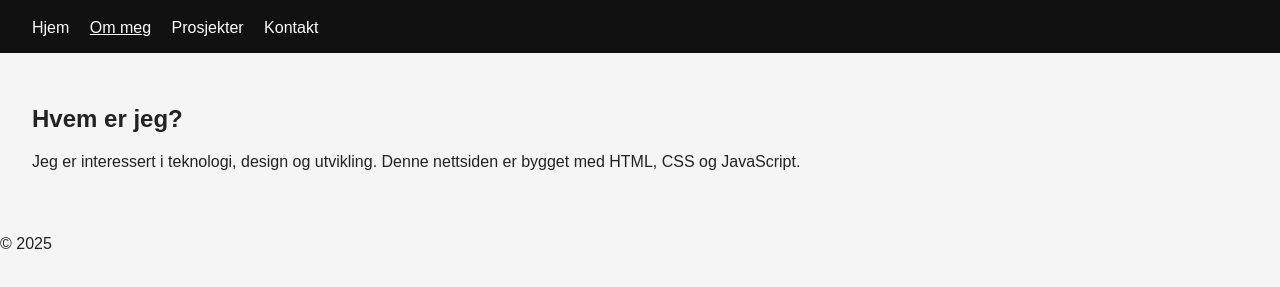
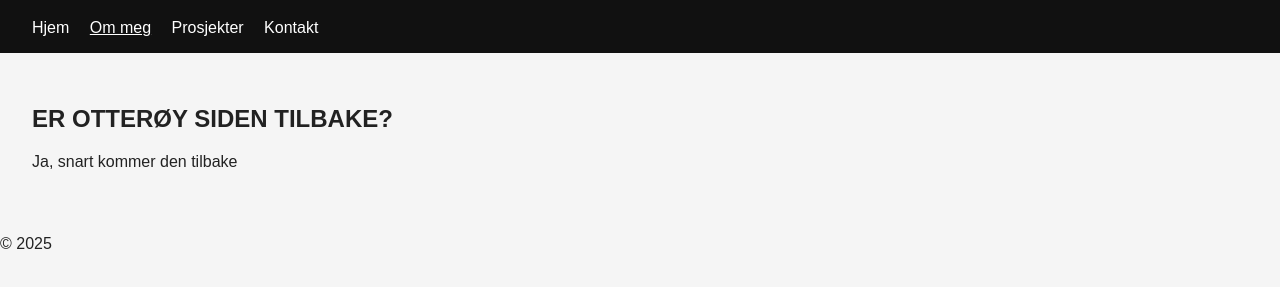
Before and after one commit to Nordsida/Nordsida.github.io, a plain HTML site: page about.html in a window 1280 px wide. Shown: the part 77-364 px from the top of the page. Drawn offline with Linux system fonts and the light colour scheme.

Commit message:
Update about.html

```diff
--- a/about.html
+++ b/about.html
@@ -19,10 +19,9 @@
 
 <main>
     <section>
-        <h2>Hvem er jeg?</h2>
+        <h2>ER OTTERØY SIDEN TILBAKE?</h2>
         <p>
-            Jeg er interessert i teknologi, design og utvikling.
-            Denne nettsiden er bygget med HTML, CSS og JavaScript.
+         Ja, snart kommer den tilbake
         </p>
     </section>
 </main>
```
